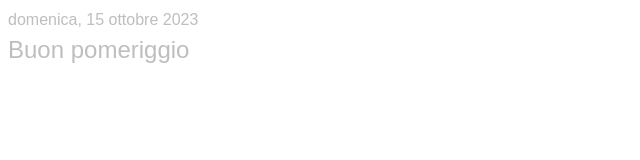
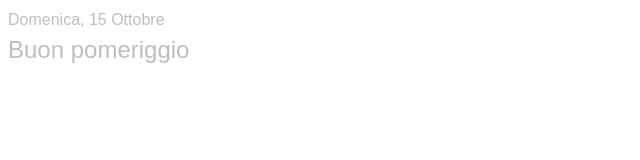
Before and after one commit to MagisterFabricae/notion_widgets, a plain HTML site: page greetings_alt.html in a window 1280 px wide. Shown: the full height of the page, 0-640 px from the left. Drawn offline with Linux system fonts and the light colour scheme.

Commit message:
Update greetings_alt.html

```diff
--- a/greetings_alt.html
+++ b/greetings_alt.html
@@ -1,10 +1,10 @@
 <html>
 <head>
     <title>Date Widget Notion</title>
-    <style>
+   <style>
       #lbl {
         display: flex;
-        font-family: sans-serif;
+        font-family: Aeonik, sans-serif;
         font-size: 18pt;
         color: #bebebe;
         padding: 0px;
@@ -37,32 +37,33 @@
 </body>
 
 <script>
+
     var weekday = new Array(7);
-    weekday[0] = "domenica";
-    weekday[1] = "lunedì";
-    weekday[2] = "martedì";
-    weekday[3] = "mercoledì";
-    weekday[4] = "giovedì";
-    weekday[5] = "venerdì";
-    weekday[6] = "sabato";
+    weekday[0] = "Domenica";
+    weekday[1] = "Lunedì";
+    weekday[2] = "Martedì";
+    weekday[3] = "Mercoledì";
+    weekday[4] = "Giovedì";
+    weekday[5] = "Venerdì";
+    weekday[6] = "Sabato";
 
-    const monthNames = ["gennaio", "febbraio", "marzo", "aprile", "maggio", "giugno",
-      "luglio", "agosto", "settembre", "ottobre", "novembre", "dicembre"
+    const monthNames = ["Gennaio", "Febbraio", "Marzo", "Aprile", "Maggio", "Giugno",
+      "Luglio", "Agosto", "Settembre", "Ottobre", "Novembre", "Dicembre"
     ];
 
 
     var today = new Date();
     var hrs = today.getHours();
     var dayOfWeek = weekday[today.getDay()];
-    var date = `${dayOfWeek}, ${today.getDate()} ${monthNames[today.getMonth()]} ${today.getFullYear()}`;
+    var date = `${dayOfWeek}, ${today.getDate()} ${monthNames[today.getMonth()]}`;
 
     var greet;
 
-    if (hrs < 13)
+    if (hrs < 14)
         greet = 'Buongiorno';
-    else if (hrs >= 13 && hrs <= 17)
+    else if (hrs >= 14 && hrs <= 18)
         greet = 'Buon pomeriggio';
-    else if (hrs >= 17 && hrs <= 24)
+    else if (hrs >= 18 && hrs <= 24)
         greet = 'Buonasera';
 
     document.getElementById('lbl').innerHTML = `
```
